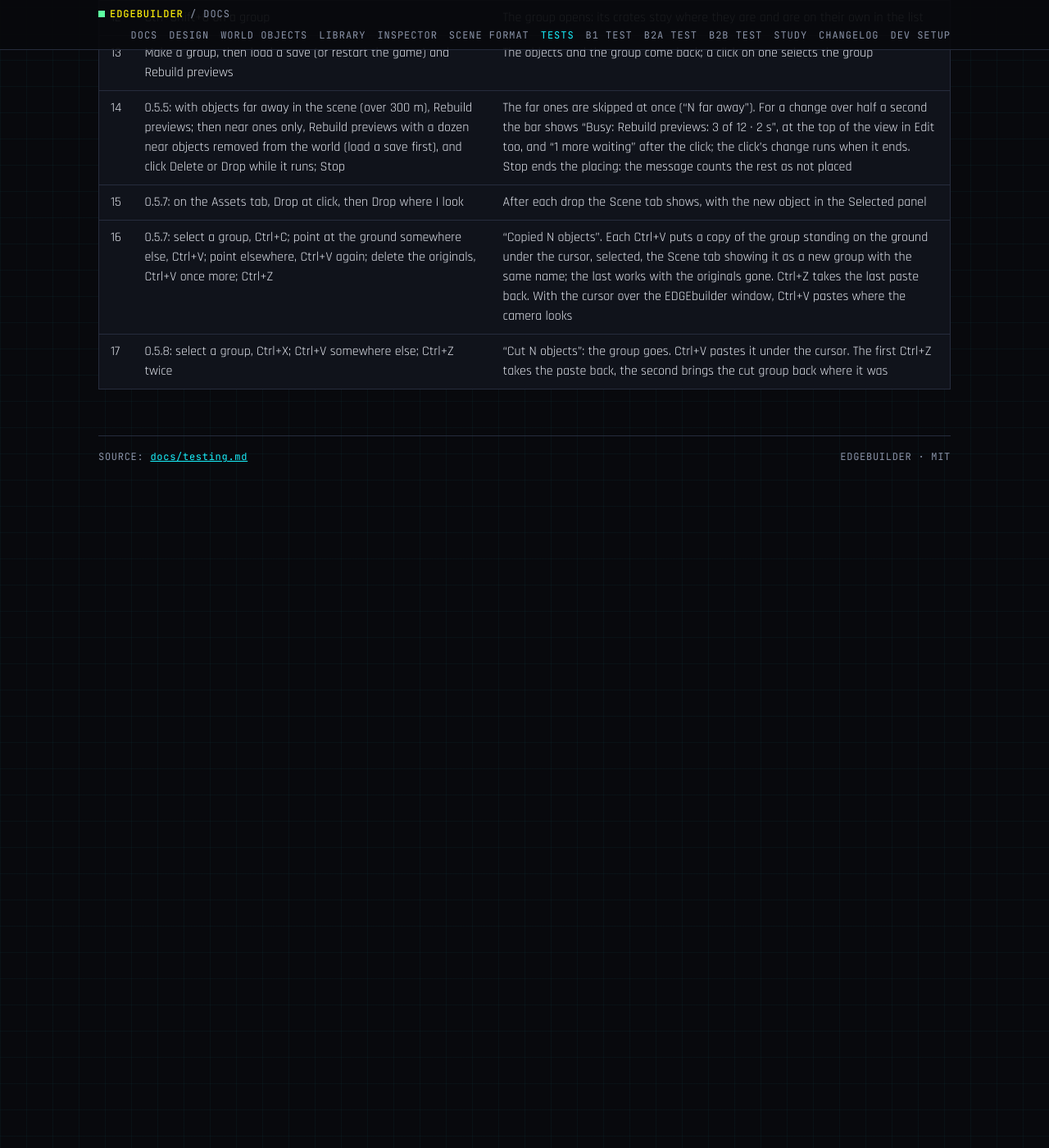
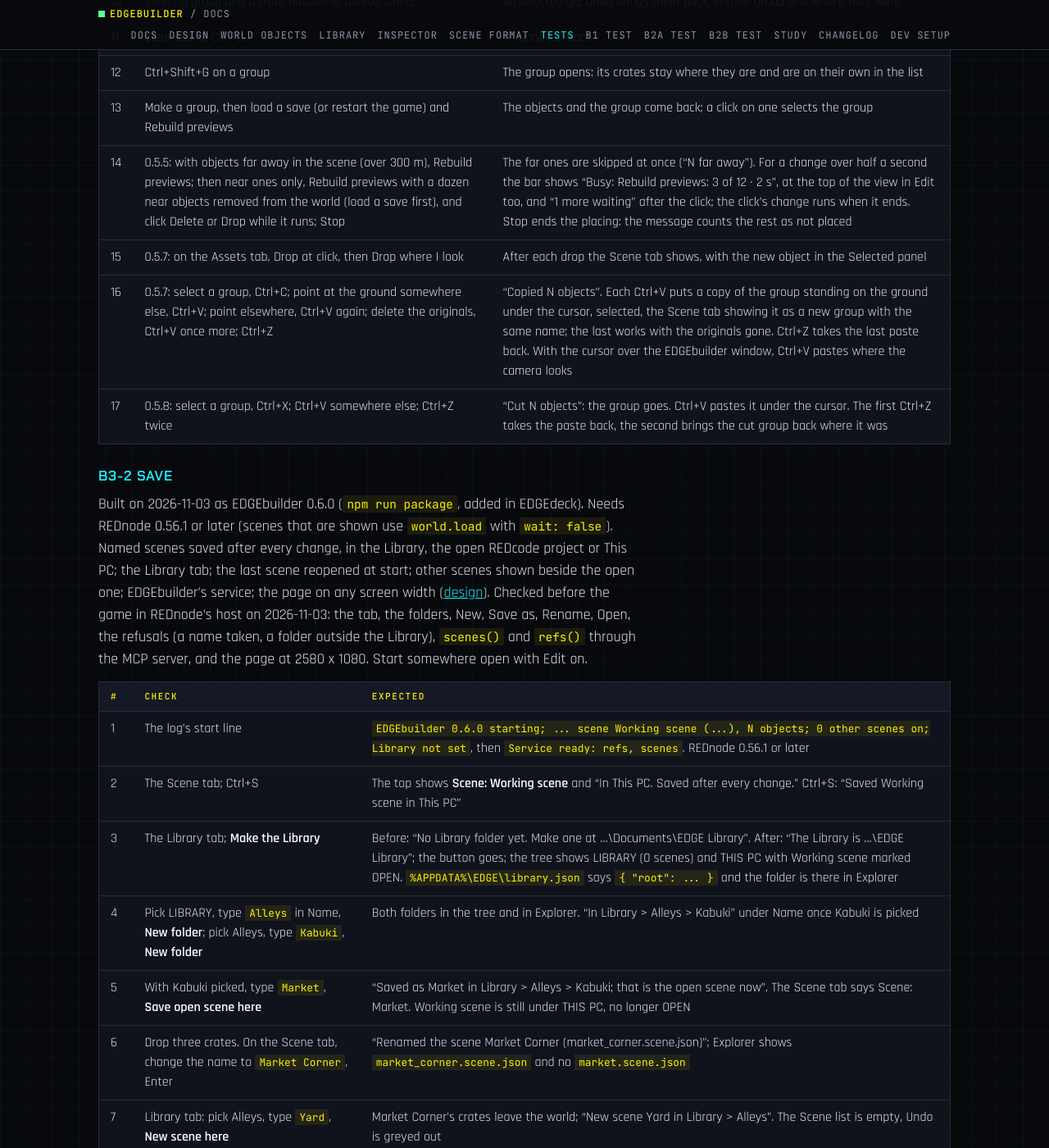
Before and after one commit to Edgemodders/EDGEbuilder, a Jekyll site: the page built from docs/testing.md, in a window 1280 px wide and 1400 px high, scrolled down 15095 px. Shown: the whole window at 82% size. Built offline with Jekyll 4.4.1, drawn with Linux system fonts in a browser that asks for light colours; before the commit the page ends 15725 px from its top, so only the background shows below that; some of the changed text lies outside the part shown.

Commit message:
B3-2: test steps, changelog and status for 0.6.0
Co-Authored-By: Claude Opus 5.5 <noreply@anthropic.com>

```diff
--- a/docs/testing.md
+++ b/docs/testing.md
@@ -25,6 +25,7 @@ Last updated 2026-10-30.
 | [Bake probe](#bake-probe) | In the game, no EDGEbuilder | Bake probe | 2026-10-30 (REDbridge 0.11.0) | Pass (both rounds) |
 | [B2c Mod assets](#b2c-mod-assets) | In the game | B2c | 2026-10-30 (0.4.1) | Pass |
 | [B3-1 Arrange](#b3-1-arrange) | In the game | B3 | 2026-11-02 (0.5.8) | Pass (0.5.0 to 0.5.7 found and fixed: modifier keys, Esc, far-away previews, a busy bar, the Scene tab after a drop, copy, cut and paste) |
+| [B3-2 Save](#b3-2-save) | In the game | B3 | Not run yet (0.6.0 built 2026-11-03) | Waiting |
 
 ## Automated
 
@@ -312,3 +313,26 @@ streaming:
 | 15 | 0.5.7: on the Assets tab, Drop at click, then Drop where I look | After each drop the Scene tab shows, with the new object in the Selected panel |
 | 16 | 0.5.7: select a group, Ctrl+C; point at the ground somewhere else, Ctrl+V; point elsewhere, Ctrl+V again; delete the originals, Ctrl+V once more; Ctrl+Z | "Copied N objects". Each Ctrl+V puts a copy of the group standing on the ground under the cursor, selected, the Scene tab showing it as a new group with the same name; the last works with the originals gone. Ctrl+Z takes the last paste back. With the cursor over the EDGEbuilder window, Ctrl+V pastes where the camera looks |
 | 17 | 0.5.8: select a group, Ctrl+X; Ctrl+V somewhere else; Ctrl+Z twice | "Cut N objects": the group goes. Ctrl+V pastes it under the cursor. The first Ctrl+Z takes the paste back, the second brings the cut group back where it was |
+
+### B3-2 Save
+
+Built on 2026-11-03 as EDGEbuilder 0.6.0 (`npm run package`, added in EDGEdeck). Needs REDnode 0.56.1 or later (scenes that are shown use `world.load` with `wait: false`). Named scenes saved after every change, in the Library, the open REDcode project or This PC; the Library tab; the last scene reopened at start; other scenes shown beside the open one; EDGEbuilder's service; the page on any screen width ([design](design.md#scenes-and-the-library-b3-2)). Checked before the game in REDnode's host on 2026-11-03: the tab, the folders, New, Save as, Rename, Open, the refusals (a name taken, a folder outside the Library), `scenes()` and `refs()` through the MCP server, and the page at 2580 x 1080. Start somewhere open with Edit on.
+
+| # | Check | Expected |
+|---|---|---|
+| 1 | The log's start line | `EDGEbuilder 0.6.0 starting; ... scene Working scene (...), N objects; 0 other scenes on; Library not set`, then `Service ready: refs, scenes`. REDnode 0.56.1 or later |
+| 2 | The Scene tab; Ctrl+S | The top shows **Scene: Working scene** and "In This PC. Saved after every change." Ctrl+S: "Saved Working scene in This PC" |
+| 3 | The Library tab; **Make the Library** | Before: "No Library folder yet. Make one at ...\Documents\EDGE Library". After: "The Library is ...\EDGE Library"; the button goes; the tree shows LIBRARY (0 scenes) and THIS PC with Working scene marked OPEN. `%APPDATA%\EDGE\library.json` says `{ "root": ... }` and the folder is there in Explorer |
+| 4 | Pick LIBRARY, type `Alleys` in Name, **New folder**; pick Alleys, type `Kabuki`, **New folder** | Both folders in the tree and in Explorer. "In Library > Alleys > Kabuki" under Name once Kabuki is picked |
+| 5 | With Kabuki picked, type `Market`, **Save open scene here** | "Saved as Market in Library > Alleys > Kabuki; that is the open scene now". The Scene tab says Scene: Market. Working scene is still under THIS PC, no longer OPEN |
+| 6 | Drop three crates. On the Scene tab, change the name to `Market Corner`, Enter | "Renamed the scene Market Corner (market_corner.scene.json)"; Explorer shows `market_corner.scene.json` and no `market.scene.json` |
+| 7 | Library tab: pick Alleys, type `Yard`, **New scene here** | Market Corner's crates leave the world; "New scene Yard in Library > Alleys". The Scene list is empty, Undo is greyed out |
+| 8 | Pick Market Corner, **Show in world** | Its three crates appear where they were; the row is marked SHOWN; with Edit on, a click on them selects nothing. **Hide from world** takes them away; show them again |
+| 9 | Drop a crate in Yard. Then double-click Market Corner | Yard's crate leaves the world, Market Corner's crates come back as previews you can select and move ("Opened Market Corner ..."); its SHOWN mark goes. Undo starts empty |
+| 10 | Pick Yard, **Show in world**. Quit the game, start it, load a save | The log: `scene Market Corner (...)`, `1 other scene on`. Yard's crate shows by itself once the save is in; the message says to Rebuild previews for Market Corner; Rebuild previews brings its crates. **The gate: a scene saved in a Library sub-folder reopens after a restart, with another shown beside it** |
+| 11 | Ctrl+Shift+S | The Library tab, with "Market Corner copy" in Name: **Save open scene here** saves a copy that becomes the open scene |
+| 12 | A name taken: in Alleys, New scene here with the name `Yard` | A warning, "Library > Alleys already has a scene called yard.scene.json", and nothing changes |
+| 13 | Far away: show a scene whose objects are more than 300 m away (or fly the camera 500 m off, then show Market Corner) | It answers at once, no busy bar that hangs; the crates appear when the camera or V gets near |
+| 14 | With a REDcode project open (REDcode 0.10.5 or later) | A PROJECT: name section in the tree; New scene here in it writes `source\scenes\<name>.scene.json` in the project |
+| 15 | The service: in Claude Code with REDnode's MCP server, ask for EDGEbuilder's scenes, then for Market Corner's refs | `edgebuilder__scenes` runs without asking and lists the scenes with place, folder, object count, open and on. `edgebuilder__refs` gives the three crates with refs `edgebuilder/market_corner/cargo_crate_a` and on, positions and rotations |
+| 16 | Your usual screen: Edit on, select a crate | The gizmo sits on the crate as before; the window at the right edge. On a 21:9 or wider screen (or the game windowed at such a size), the same, and the view's tint covers the whole width |
```
Also changed, not shown: CLAUDE.md (+1 -1 lines), docs/design.md (+1 -1 lines), docs/index.md (+2 -2 lines), docs/scene.md (+1 -1 lines), docs/changelog.md.
